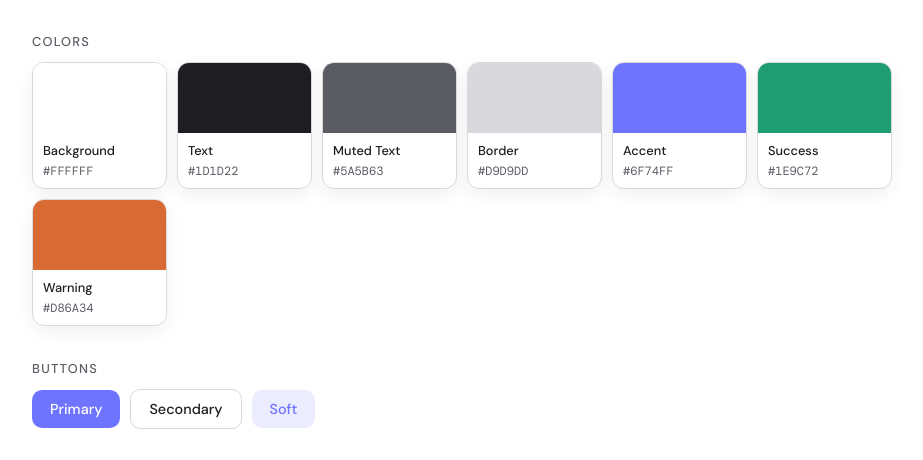
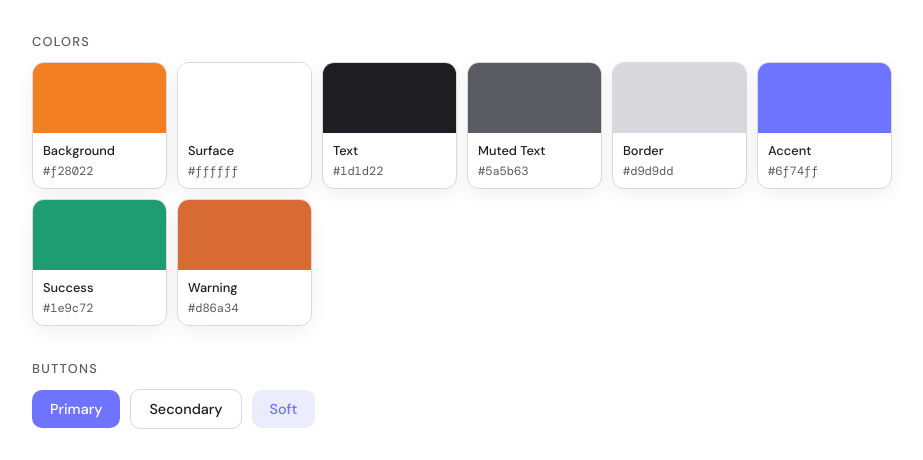
Before and after one commit to CodeStar-Project/Design, a plain HTML site: page index.html in a window 1280 px wide. Shown: the part 117-577 px from the top of the page, without its empty margins (178-1101 px from the left). Drawn offline with nearby package versions, Linux system fonts and the light colour scheme.

Commit message:
refactor : codebase

```diff
--- a/index.html
+++ b/index.html
@@ -7,9 +7,7 @@
   <link rel="preconnect" href="https://fonts.googleapis.com" />
   <link rel="preconnect" href="https://fonts.gstatic.com" crossorigin />
   <link href="https://fonts.googleapis.com/css2?family=Fraunces:opsz,wght@9..144,300;9..144,500&family=DM+Sans:wght@400;500&family=DM+Mono:wght@400&display=swap" rel="stylesheet" />
-  <link rel="stylesheet" href="styles/tokens.css" />
   <link rel="stylesheet" href="styles/base.css" />
-  <link rel="stylesheet" href="styles/layout.css" />
   <link rel="stylesheet" href="styles/colors.css" />
   <link rel="stylesheet" href="styles/buttons.css" />
   <link rel="stylesheet" href="styles/typography.css" />
@@ -65,36 +63,30 @@
   </div>
 
   <script>
-    const themes = {
-      light: [
-        { name: "Background", hex: "#FFFFFF" },
-        { name: "Text", hex: "#1D1D22" },
-        { name: "Muted Text", hex: "#5A5B63" },
-        { name: "Border", hex: "#D9D9DD" },
-        { name: "Accent", hex: "#6F74FF" },
-        { name: "Success", hex: "#1E9C72" },
-        { name: "Warning", hex: "#D86A34" }
-      ],
-      dark: [
-        { name: "Background", hex: "#121318" },
-        { name: "Text", hex: "#F4F4F7" },
-        { name: "Muted Text", hex: "#AEB1BC" },
-        { name: "Border", hex: "#353743" },
-        { name: "Accent", hex: "#A4A8FF" },
-        { name: "Success", hex: "#62D6AE" },
-        { name: "Warning", hex: "#FFAF7F" }
-      ]
-    };
+    const swatches = [
+      { name: "Background", token: "--da-bg" },
+      { name: "Surface", token: "--da-surface" },
+      { name: "Text", token: "--da-text-1" },
+      { name: "Muted Text", token: "--da-text-2" },
+      { name: "Border", token: "--da-border" },
+      { name: "Accent", token: "--da-accent" },
+      { name: "Success", token: "--da-success" },
+      { name: "Warning", token: "--da-warning" }
+    ];
 
-    function renderColors(mode) {
+    function readTokenValue(token) {
+      return getComputedStyle(document.documentElement).getPropertyValue(token).trim();
+    }
+
+    function renderColors() {
       const root = document.getElementById("colorGrid");
-      root.innerHTML = themes[mode]
+      root.innerHTML = swatches
         .map((c) => `
           <div class="swatch">
-            <div class="chip" style="background:${c.hex}"></div>
+            <div class="chip" style="background:${readTokenValue(c.token)}"></div>
             <div class="swatch-body">
               <p class="swatch-name">${c.name}</p>
-              <p class="swatch-hex">${c.hex}</p>
+              <p class="swatch-hex">${readTokenValue(c.token)}</p>
             </div>
           </div>
         `)
@@ -105,10 +97,10 @@
     checkbox.addEventListener("change", () => {
       const isDark = checkbox.checked;
       document.documentElement.setAttribute("data-theme", isDark ? "dark" : "light");
-      renderColors(isDark ? "dark" : "light");
+      renderColors();
     });
 
-    renderColors("light");
+    renderColors();
   </script>
 </body>
 </html>
--- a/styles/base.css
+++ b/styles/base.css
@@ -1,13 +1,54 @@
 * {
   box-sizing: border-box;
+}
+
+:root {
+  --page-bg: #ffffff;
+  --page-surface: #ffffff;
+  --page-border: #d9d9dd;
+  --page-text-1: #1d1d22;
+  --page-text-2: #5a5b63;
+  --page-accent: #6f74ff;
+  --page-accent-soft: #ececff;
+  --page-shadow: 0 6px 18px rgba(0, 0, 0, 0.06);
+
+  --font-display: "Fraunces", Georgia, serif;
+  --font-body: "DM Sans", sans-serif;
+  --font-mono: "DM Mono", monospace;
+}
+
+[data-theme="dark"] {
+  --page-bg: #121318;
+  --page-surface: #1c1d24;
+  --page-border: #353743;
+  --page-text-1: #f4f4f7;
+  --page-text-2: #aeb1bc;
+  --page-accent: #a4a8ff;
+  --page-accent-soft: #2a2d4f;
+  --page-shadow: 0 8px 24px rgba(0, 0, 0, 0.35);
 }
 
 body {
   margin: 0;
   font-family: var(--font-body);
-  background: var(--bg);
-  color: var(--text-1);
+  background: var(--page-bg);
+  color: var(--page-text-1);
   transition: background 220ms ease, color 220ms ease;
+}
+
+.page {
+  max-width: 900px;
+  margin: 0 auto;
+  padding: 40px 20px 80px;
+}
+
+.header {
+  display: flex;
+  justify-content: space-between;
+  align-items: flex-end;
+  gap: 12px;
+  margin-bottom: 36px;
+  flex-wrap: wrap;
 }
 
 h1 {
@@ -18,6 +59,55 @@ h1 {
   line-height: 1.1;
 }
 
+.sub {
+  margin: 8px 0 0;
+  color: var(--page-text-2);
+  font-size: 0.85rem;
+  text-transform: uppercase;
+  letter-spacing: 0.08em;
+}
+
+.toggle {
+  display: flex;
+  align-items: center;
+  gap: 10px;
+  color: var(--page-text-2);
+  font-size: 0.85rem;
+}
+
+.toggle input {
+  width: 18px;
+  height: 18px;
+  accent-color: var(--page-accent);
+}
+
 section {
   margin-bottom: 34px;
 }
+
+.section-title {
+  margin: 0 0 12px;
+  font-size: 0.8rem;
+  text-transform: uppercase;
+  letter-spacing: 0.1em;
+  color: var(--page-text-2);
+  font-weight: 500;
+}
+
+.color-grid {
+  display: grid;
+  grid-template-columns: repeat(auto-fit, minmax(130px, 1fr));
+  gap: 10px;
+}
+
+.buttons {
+  display: flex;
+  flex-wrap: wrap;
+  gap: 10px;
+  align-items: center;
+}
+
+.type-list {
+  display: grid;
+  gap: 10px;
+}
--- a/styles/buttons.css
+++ b/styles/buttons.css
@@ -1,10 +1,3 @@
-.buttons {
-  display: flex;
-  flex-wrap: wrap;
-  gap: 10px;
-  align-items: center;
-}
-
 .btn {
   border: 0;
   border-radius: 10px;
@@ -22,19 +15,19 @@
 }
 
 .btn-primary {
-  background: var(--accent);
+  background: var(--da-accent);
   color: #fff;
 }
 
 .btn-secondary {
   background: transparent;
-  color: var(--text-1);
-  border: 1px solid var(--border);
+  color: var(--da-text-1);
+  border: 1px solid var(--da-border);
 }
 
 .btn-soft {
-  background: var(--accent-soft);
-  color: var(--accent);
+  background: var(--da-accent-soft);
+  color: var(--da-accent);
 }
 
 [data-theme="dark"] .btn-soft {
--- a/styles/colors.css
+++ b/styles/colors.css
@@ -1,15 +1,35 @@
-.color-grid {
-  display: grid;
-  grid-template-columns: repeat(auto-fit, minmax(130px, 1fr));
-  gap: 10px;
+:root {
+  --da-bg: #f28022;
+  --da-surface: #ffffff;
+  --da-border: #d9d9dd;
+  --da-text-1: #1d1d22;
+  --da-text-2: #5a5b63;
+  --da-accent: #6f74ff;
+  --da-accent-soft: #ececff;
+  --da-success: #1e9c72;
+  --da-warning: #d86a34;
+  --da-shadow: 0 6px 18px rgba(0, 0, 0, 0.06);
+}
+
+[data-theme="dark"] {
+  --da-bg: #f28022;
+  --da-surface: #1c1d24;
+  --da-border: #353743;
+  --da-text-1: #f4f4f7;
+  --da-text-2: #aeb1bc;
+  --da-accent: #a4a8ff;
+  --da-accent-soft: #2a2d4f;
+  --da-success: #62d6ae;
+  --da-warning: #ffaf7f;
+  --da-shadow: 0 8px 24px rgba(0, 0, 0, 0.35);
 }
 
 .swatch {
-  border: 1px solid var(--border);
+  border: 1px solid var(--da-border);
   border-radius: 12px;
   overflow: hidden;
-  background: var(--surface);
-  box-shadow: var(--shadow);
+  background: var(--da-surface);
+  box-shadow: var(--da-shadow);
 }
 
 .chip {
@@ -30,5 +50,5 @@
   margin: 4px 0 0;
   font-size: 0.75rem;
   font-family: var(--font-mono);
-  color: var(--text-2);
+  color: var(--da-text-2);
 }
--- a/styles/layout.css
+++ /dev/null
@@ -1,45 +0,0 @@
-.page {
-  max-width: 900px;
-  margin: 0 auto;
-  padding: 40px 20px 80px;
-}
-
-.header {
-  display: flex;
-  justify-content: space-between;
-  align-items: flex-end;
-  gap: 12px;
-  margin-bottom: 36px;
-  flex-wrap: wrap;
-}
-
-.sub {
-  margin: 8px 0 0;
-  color: var(--text-2);
-  font-size: 0.85rem;
-  text-transform: uppercase;
-  letter-spacing: 0.08em;
-}
-
-.toggle {
-  display: flex;
-  align-items: center;
-  gap: 10px;
-  color: var(--text-2);
-  font-size: 0.85rem;
-}
-
-.toggle input {
-  width: 18px;
-  height: 18px;
-  accent-color: var(--accent);
-}
-
-.section-title {
-  margin: 0 0 12px;
-  font-size: 0.8rem;
-  text-transform: uppercase;
-  letter-spacing: 0.1em;
-  color: var(--text-2);
-  font-weight: 500;
-}
--- a/styles/tokens.css
+++ /dev/null
@@ -1,28 +0,0 @@
-:root {
-  --bg: #ffffff;
-  --surface: #ffffff;
-  --border: #d9d9dd;
-  --text-1: #1d1d22;
-  --text-2: #5a5b63;
-  --accent: #6f74ff;
-  --accent-soft: #ececff;
-  --success: #1e9c72;
-  --warning: #d86a34;
-  --font-display: "Fraunces", Georgia, serif;
-  --font-body: "DM Sans", sans-serif;
-  --font-mono: "DM Mono", monospace;
-  --shadow: 0 6px 18px rgba(0, 0, 0, 0.06);
-}
-
-[data-theme="dark"] {
-  --bg: #121318;
-  --surface: #1c1d24;
-  --border: #353743;
-  --text-1: #f4f4f7;
-  --text-2: #aeb1bc;
-  --accent: #a4a8ff;
-  --accent-soft: #2a2d4f;
-  --success: #62d6ae;
-  --warning: #ffaf7f;
-  --shadow: 0 8px 24px rgba(0, 0, 0, 0.35);
-}
--- a/styles/typography.css
+++ b/styles/typography.css
@@ -1,13 +1,8 @@
-.type-list {
-  display: grid;
-  gap: 10px;
-}
-
 .type-row {
-  border: 1px solid var(--border);
+  border: 1px solid var(--da-border);
   border-radius: 12px;
   padding: 14px;
-  background: var(--surface);
+  background: var(--da-surface);
 }
 
 .meta {
@@ -15,7 +10,7 @@
   font-size: 0.72rem;
   letter-spacing: 0.08em;
   text-transform: uppercase;
-  color: var(--text-2);
+  color: var(--da-text-2);
 }
 
 .sample-display {
@@ -23,21 +18,23 @@
   font-family: var(--font-display);
   font-weight: 300;
   font-size: 2rem;
+  color: var(--da-text-1);
 }
 
 .sample-heading {
   margin: 0;
   font-size: 1.3rem;
   font-weight: 500;
+  color: var(--da-text-1);
 }
 
 .sample-body {
   margin: 0;
-  color: var(--text-2);
+  color: var(--da-text-2);
 }
 
 .sample-mono {
   margin: 0;
   font-family: var(--font-mono);
-  color: var(--accent);
+  color: var(--da-accent);
 }
```
